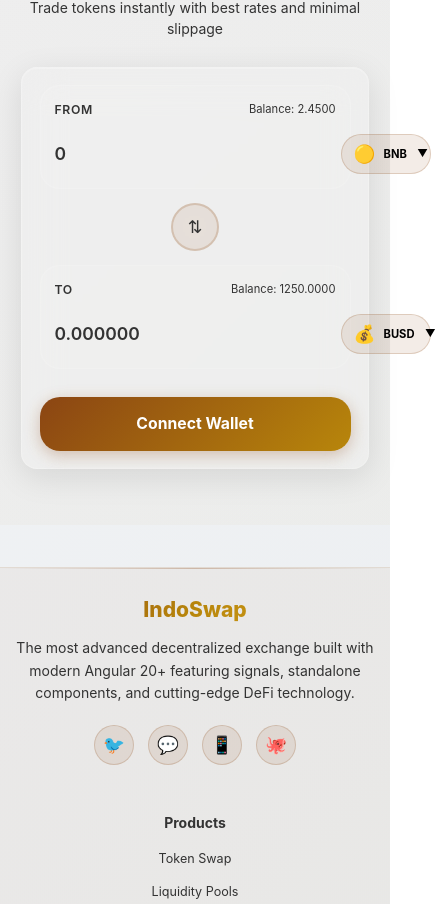
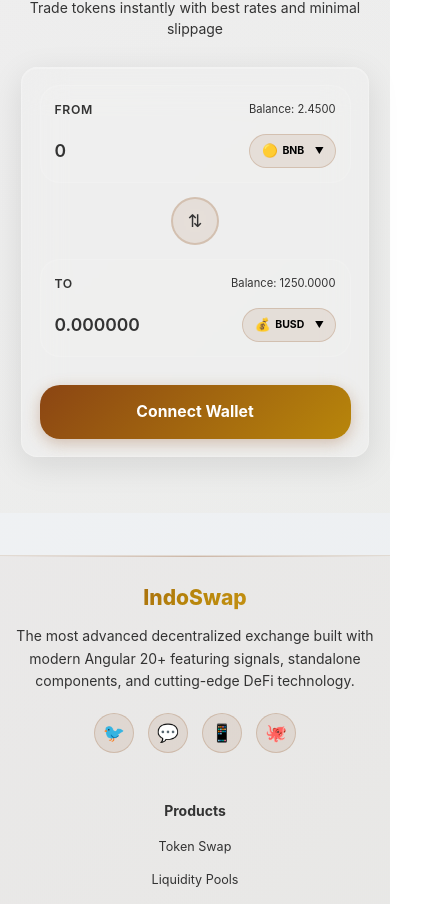
Before and after one commit to CsibiNorbert/indoswap-angular-modern, an Angular app: page / in a window 390 px wide. Shown: the part 1873-2777 px from the top of the page, 436 px wide, since content can reach past the window. Built offline with nearby package versions, Linux system fonts and the light colour scheme.

Commit message:
fix: token-selector positioning and responsive layout in swap component

```diff
--- a/src/app/components/swap/swap.scss
+++ b/src/app/components/swap/swap.scss
@@ -136,6 +136,7 @@
   margin-bottom: 0.5rem;
   position: relative;
   transition: all 0.3s ease;
+  overflow: visible;
 
   &:hover {
     border-color: rgba(139, 69, 19, 0.2);
@@ -172,6 +173,8 @@
     display: flex;
     align-items: center;
     gap: 1rem;
+    position: relative;
+    z-index: 1;
   }
 
   &__amount {
@@ -183,6 +186,7 @@
     font-weight: 600;
     color: var(--text-primary);
     padding: 0;
+    min-width: 0;
 
     &::placeholder {
       color: var(--text-secondary);
@@ -220,7 +224,11 @@
   cursor: pointer;
   transition: all 0.3s ease;
   min-width: 120px;
+  max-width: 150px;
   justify-content: space-between;
+  flex-shrink: 0;
+  position: relative;
+  z-index: 2;
 
   &:hover {
     background: rgba(139, 69, 19, 0.15);
@@ -228,10 +236,17 @@
     transform: translateY(-1px);
   }
 
+  &:focus {
+    outline: 2px solid rgba(139, 69, 19, 0.5);
+    outline-offset: 2px;
+  }
+
   .token-info {
     display: flex;
     align-items: center;
     gap: 0.5rem;
+    flex: 1;
+    min-width: 0;
   }
 
   .token-icon {
@@ -241,18 +256,23 @@
     display: flex;
     align-items: center;
     justify-content: center;
+    flex-shrink: 0;
   }
 
   .token-symbol {
     font-weight: 700;
     color: var(--text-primary);
     font-size: 0.875rem;
+    white-space: nowrap;
+    overflow: hidden;
+    text-overflow: ellipsis;
   }
 
   .chevron {
     font-size: 0.75rem;
     color: var(--text-secondary);
     transition: transform 0.3s ease;
+    flex-shrink: 0;
   }
 
   &.active .chevron {
@@ -417,6 +437,10 @@
   .token-input {
     padding: 1.25rem;
 
+    &__content {
+      gap: 0.75rem;
+    }
+
     &__amount {
       font-size: 1.5rem;
     }
@@ -425,9 +449,16 @@
   .token-selector {
     padding: 0.625rem 0.875rem;
     min-width: 100px;
+    max-width: 130px;
 
     .token-symbol {
       font-size: 0.8rem;
+    }
+
+    .token-icon {
+      width: 20px;
+      height: 20px;
+      font-size: 1rem;
     }
   }
 }
@@ -448,7 +479,8 @@
     padding: 1rem;
 
     &__content {
-      gap: 0.75rem;
+      gap: 0.5rem;
+      flex-wrap: nowrap;
     }
 
     &__amount {
@@ -458,6 +490,25 @@
 
   .token-selector {
     padding: 0.5rem 0.75rem;
-    min-width: 90px;
+    min-width: 85px;
+    max-width: 110px;
+
+    .token-info {
+      gap: 0.25rem;
+    }
+
+    .token-symbol {
+      font-size: 0.75rem;
+    }
+
+    .token-icon {
+      width: 18px;
+      height: 18px;
+      font-size: 0.9rem;
+    }
+
+    .chevron {
+      font-size: 0.65rem;
+    }
   }
 }
```
